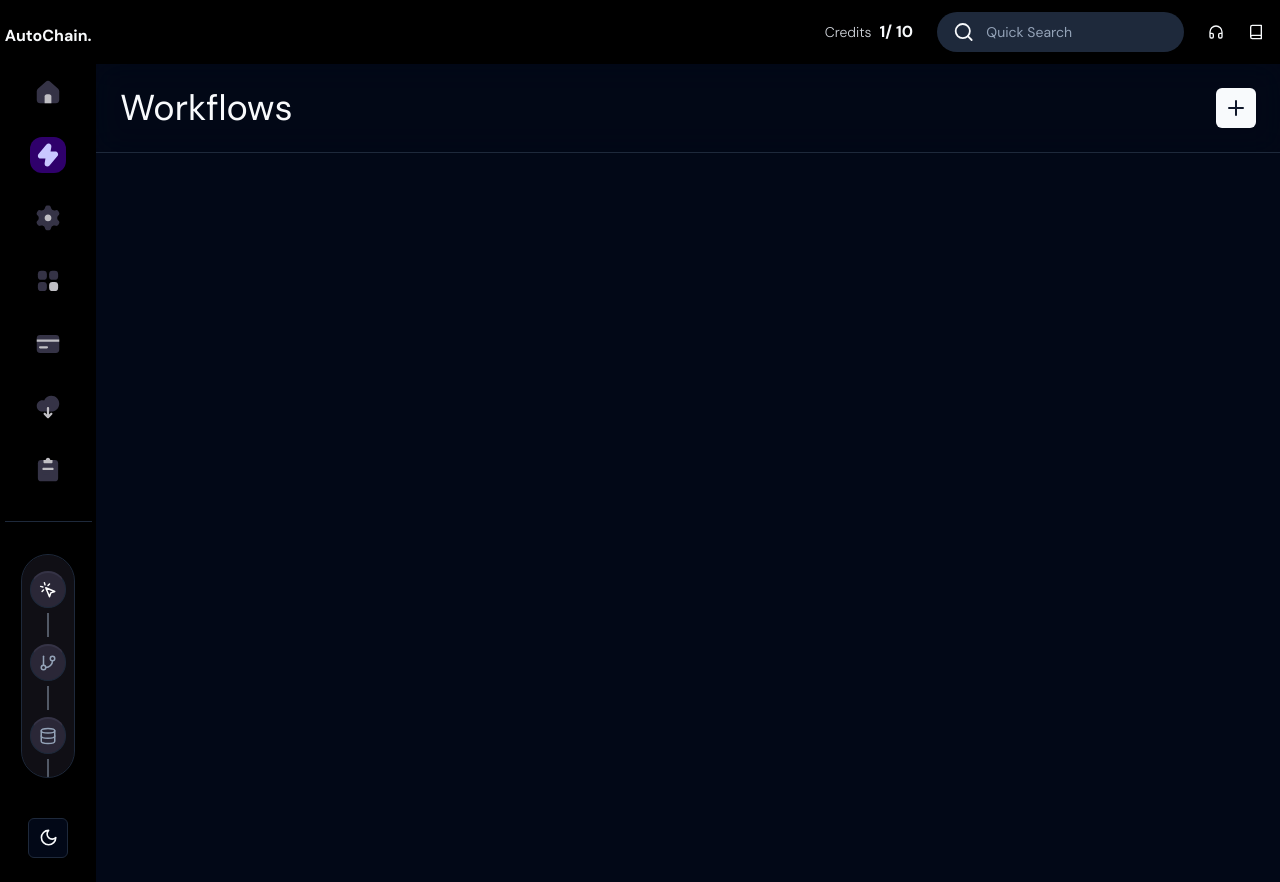
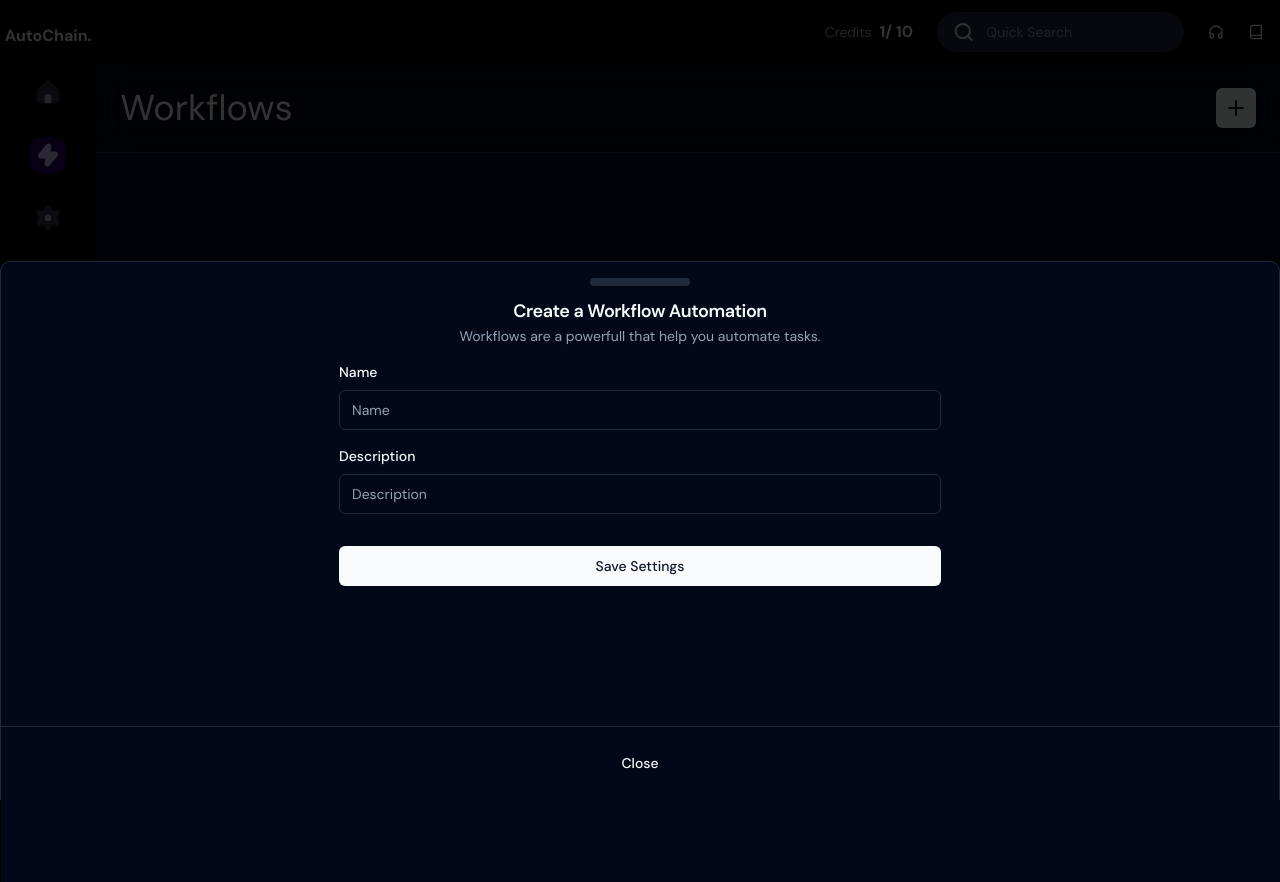
Before and after one commit to Satyajit-Sahoo45/AutoChain, a Next.js app: page /workflows in a window 1280 px wide. Both pictures are taken after a click on the button 1236 px from the left and 108 px from the top of the page. After the commit the page ends 800 px from the top, so only its background shows below. Built offline with nearby package versions, Linux system fonts and the light colour scheme; no server answers.

Commit message:
feat: added workflow section

```diff
--- a/package.json
+++ b/package.json
@@ -51,7 +51,7 @@
     "tailwind-merge": "^2.4.0",
     "tailwindcss-animate": "^1.0.7",
     "uuid": "^9.0.1",
-    "vaul": "^0.9.0",
+    "vaul": "^0.9.1",
     "zod": "^3.23.8",
     "zustand": "^4.5.2"
   },
--- a/src/app/(main)/(pages)/workflows/_components/workflow-button.tsx
+++ b/src/app/(main)/(pages)/workflows/_components/workflow-button.tsx
@@ -1,14 +1,30 @@
+"use client";
+
+import Workflowform from "@/components/forms/workflow-form";
+import CustomModal from "@/components/global/custom-modal";
 import { Button } from "@/components/ui/button";
+import { useModal } from "@/providers/modal-provider";
 import { Plus } from "lucide-react";
 import React from "react";
 
 type Props = {};
 
 const WorkflowButton = (props: Props) => {
-  const handleClick = () => {};
+  const { setOpen, setClose } = useModal();
+
+  const handleClick = () => {
+    setOpen(
+      <CustomModal
+        title="Create a Workflow Automation"
+        subheading="Workflows are a powerfull that help you automate tasks."
+      >
+        <Workflowform />
+      </CustomModal>
+    );
+  };
 
   return (
-    <Button size={"icon"}>
+    <Button size={"icon"} onClick={handleClick}>
       <Plus />
     </Button>
   );
--- a/src/app/layout.tsx
+++ b/src/app/layout.tsx
@@ -9,6 +9,7 @@ import {
   SignedOut,
   UserButton,
 } from "@clerk/nextjs";
+import ModalProvider from "@/providers/modal-provider";
 
 const font = DM_Sans({ subsets: ["latin"] });
 
@@ -34,7 +35,7 @@ export default function RootLayout({
             enableSystem
             disableTransitionOnChange
           >
-            {children}
+            <ModalProvider>{children}</ModalProvider>
           </ThemeProvider>
         </body>
       </html>
--- /dev/null
+++ b/src/components/forms/workflow-form.tsx
@@ -0,0 +1,115 @@
+import { WorkflowFormSchema } from "@/lib/types";
+import { zodResolver } from "@hookform/resolvers/zod";
+import { useRouter } from "next/navigation";
+import React from "react";
+import { useForm } from "react-hook-form";
+import { z } from "zod";
+import {
+  Card,
+  CardContent,
+  CardDescription,
+  CardHeader,
+  CardTitle,
+} from "../ui/card";
+import {
+  Form,
+  FormControl,
+  FormField,
+  FormItem,
+  FormLabel,
+  FormMessage,
+} from "../ui/form";
+import { Input } from "../ui/input";
+import { Button } from "../ui/button";
+import { Loader2 } from "lucide-react";
+import { toast } from "sonner";
+// import { onCreateWorkflow } from "@/app/(main)/(pages)/workflows/_actions/workflow-connections";
+import { useModal } from "@/providers/modal-provider";
+
+type Props = {
+  title?: string;
+  subTitle?: string;
+};
+
+const Workflowform = ({ subTitle, title }: Props) => {
+  const { setClose } = useModal();
+  const form = useForm<z.infer<typeof WorkflowFormSchema>>({
+    mode: "onChange",
+    resolver: zodResolver(WorkflowFormSchema),
+    defaultValues: {
+      name: "",
+      description: "",
+    },
+  });
+
+  const isLoading = form.formState.isLoading;
+  const router = useRouter();
+
+  const handleSubmit = async (values: z.infer<typeof WorkflowFormSchema>) => {
+    // const workflow = await onCreateWorkflow(values.name, values.description);
+    // if (workflow) {
+    //   toast.message(workflow.message);
+    //   router.refresh();
+    // }
+    setClose();
+  };
+
+  return (
+    <Card className="w-full max-w-[650px] border-none">
+      {title && subTitle && (
+        <CardHeader>
+          <CardTitle>{title}</CardTitle>
+          <CardDescription>{subTitle}</CardDescription>
+        </CardHeader>
+      )}
+      <CardContent>
+        <Form {...form}>
+          <form
+            onSubmit={form.handleSubmit(handleSubmit)}
+            className="flex flex-col gap-4 text-left"
+          >
+            <FormField
+              disabled={isLoading}
+              control={form.control}
+              name="name"
+              render={({ field }) => (
+                <FormItem>
+                  <FormLabel>Name</FormLabel>
+                  <FormControl>
+                    <Input {...field} placeholder="Name" />
+                  </FormControl>
+                  <FormMessage />
+                </FormItem>
+              )}
+            />
+            <FormField
+              disabled={isLoading}
+              control={form.control}
+              name="description"
+              render={({ field }) => (
+                <FormItem>
+                  <FormLabel>Description</FormLabel>
+                  <FormControl>
+                    <Input placeholder="Description" {...field} />
+                  </FormControl>
+                  <FormMessage />
+                </FormItem>
+              )}
+            />
+            <Button className="mt-4" disabled={isLoading} type="submit">
+              {isLoading ? (
+                <>
+                  <Loader2 className="mr-2 h-4 w-4 animate-spin" /> Saving
+                </>
+              ) : (
+                "Save Settings"
+              )}
+            </Button>
+          </form>
+        </Form>
+      </CardContent>
+    </Card>
+  );
+};
+
+export default Workflowform;
--- /dev/null
+++ b/src/components/global/custom-modal.tsx
@@ -0,0 +1,49 @@
+import {
+  Drawer,
+  DrawerClose,
+  DrawerContent,
+  DrawerDescription,
+  DrawerFooter,
+  DrawerHeader,
+  DrawerTitle,
+  DrawerTrigger,
+} from "@/components/ui/drawer";
+import { useModal } from "@/providers/modal-provider";
+
+import React from "react";
+import { Button } from "../ui/button";
+
+type Props = {
+  title: string;
+  subheading: string;
+  children: React.ReactNode;
+  defaultOpen?: boolean;
+};
+
+const CustomModal = ({ children, subheading, title, defaultOpen }: Props) => {
+  const { isOpen, setClose } = useModal();
+  const handleClose = () => setClose();
+
+  return (
+    <Drawer open={isOpen} onClose={handleClose}>
+      <DrawerContent>
+        <DrawerHeader>
+          <DrawerTitle className="text-center">{title}</DrawerTitle>
+          <DrawerDescription className="text-center flex flex-col items-center gap-4 h-96 overflow-scroll">
+            {subheading}
+            {children}
+          </DrawerDescription>
+        </DrawerHeader>
+        <DrawerFooter className="flex flex-col gap-4 bg-background border-t-[1px] border-t-muted">
+          <DrawerClose>
+            <Button variant="ghost" className="w-full" onClick={handleClose}>
+              Close
+            </Button>
+          </DrawerClose>
+        </DrawerFooter>
+      </DrawerContent>
+    </Drawer>
+  );
+};
+
+export default CustomModal;
--- /dev/null
+++ b/src/components/ui/drawer.tsx
@@ -0,0 +1,118 @@
+"use client"
+
+import * as React from "react"
+import { Drawer as DrawerPrimitive } from "vaul"
+
+import { cn } from "@/lib/utils"
+
+const Drawer = ({
+  shouldScaleBackground = true,
+  ...props
+}: React.ComponentProps<typeof DrawerPrimitive.Root>) => (
+  <DrawerPrimitive.Root
+    shouldScaleBackground={shouldScaleBackground}
+    {...props}
+  />
+)
+Drawer.displayName = "Drawer"
+
+const DrawerTrigger = DrawerPrimitive.Trigger
+
+const DrawerPortal = DrawerPrimitive.Portal
+
+const DrawerClose = DrawerPrimitive.Close
+
+const DrawerOverlay = React.forwardRef<
+  React.ElementRef<typeof DrawerPrimitive.Overlay>,
+  React.ComponentPropsWithoutRef<typeof DrawerPrimitive.Overlay>
+>(({ className, ...props }, ref) => (
+  <DrawerPrimitive.Overlay
+    ref={ref}
+    className={cn("fixed inset-0 z-50 bg-black/80", className)}
+    {...props}
+  />
+))
+DrawerOverlay.displayName = DrawerPrimitive.Overlay.displayName
+
+const DrawerContent = React.forwardRef<
+  React.ElementRef<typeof DrawerPrimitive.Content>,
+  React.ComponentPropsWithoutRef<typeof DrawerPrimitive.Content>
+>(({ className, children, ...props }, ref) => (
+  <DrawerPortal>
+    <DrawerOverlay />
+    <DrawerPrimitive.Content
+      ref={ref}
+      className={cn(
+        "fixed inset-x-0 bottom-0 z-50 mt-24 flex h-auto flex-col rounded-t-[10px] border bg-background",
+        className
+      )}
+      {...props}
+    >
+      <div className="mx-auto mt-4 h-2 w-[100px] rounded-full bg-muted" />
+      {children}
+    </DrawerPrimitive.Content>
+  </DrawerPortal>
+))
+DrawerContent.displayName = "DrawerContent"
+
+const DrawerHeader = ({
+  className,
+  ...props
+}: React.HTMLAttributes<HTMLDivElement>) => (
+  <div
+    className={cn("grid gap-1.5 p-4 text-center sm:text-left", className)}
+    {...props}
+  />
+)
+DrawerHeader.displayName = "DrawerHeader"
+
+const DrawerFooter = ({
+  className,
+  ...props
+}: React.HTMLAttributes<HTMLDivElement>) => (
+  <div
+    className={cn("mt-auto flex flex-col gap-2 p-4", className)}
+    {...props}
+  />
+)
+DrawerFooter.displayName = "DrawerFooter"
+
+const DrawerTitle = React.forwardRef<
+  React.ElementRef<typeof DrawerPrimitive.Title>,
+  React.ComponentPropsWithoutRef<typeof DrawerPrimitive.Title>
+>(({ className, ...props }, ref) => (
+  <DrawerPrimitive.Title
+    ref={ref}
+    className={cn(
+      "text-lg font-semibold leading-none tracking-tight",
+      className
+    )}
+    {...props}
+  />
+))
+DrawerTitle.displayName = DrawerPrimitive.Title.displayName
+
+const DrawerDescription = React.forwardRef<
+  React.ElementRef<typeof DrawerPrimitive.Description>,
+  React.ComponentPropsWithoutRef<typeof DrawerPrimitive.Description>
+>(({ className, ...props }, ref) => (
+  <DrawerPrimitive.Description
+    ref={ref}
+    className={cn("text-sm text-muted-foreground", className)}
+    {...props}
+  />
+))
+DrawerDescription.displayName = DrawerPrimitive.Description.displayName
+
+export {
+  Drawer,
+  DrawerPortal,
+  DrawerOverlay,
+  DrawerTrigger,
+  DrawerClose,
+  DrawerContent,
+  DrawerHeader,
+  DrawerFooter,
+  DrawerTitle,
+  DrawerDescription,
+}
--- /dev/null
+++ b/src/providers/modal-provider.tsx
@@ -0,0 +1,70 @@
+"use client";
+import { createContext, useContext, useEffect, useState } from "react";
+
+interface ModalProviderProps {
+  children: React.ReactNode;
+}
+
+export type ModalData = {};
+
+type ModalContextType = {
+  data: ModalData;
+  isOpen: boolean;
+  setOpen: (modal: React.ReactNode, fetchData?: () => Promise<any>) => void;
+  setClose: () => void;
+};
+
+export const ModalContext = createContext<ModalContextType>({
+  data: {},
+  isOpen: false,
+  setOpen: (modal: React.ReactNode, fetchData?: () => Promise<any>) => {},
+  setClose: () => {},
+});
+
+const ModalProvider: React.FC<ModalProviderProps> = ({ children }) => {
+  const [isOpen, setIsOpen] = useState(false);
+  const [data, setData] = useState<ModalData>({});
+  const [showingModal, setShowingModal] = useState<React.ReactNode>(null);
+  const [isMounted, setIsMounted] = useState(false);
+
+  useEffect(() => {
+    setIsMounted(true);
+  }, []);
+
+  const setOpen = async (
+    modal: React.ReactNode,
+    fetchData?: () => Promise<any>
+  ) => {
+    if (modal) {
+      if (fetchData) {
+        setData({ ...data, ...(await fetchData()) } || {});
+      }
+      setShowingModal(modal);
+      setIsOpen(true);
+    }
+  };
+
+  const setClose = () => {
+    setIsOpen(false);
+    setData({});
+  };
+
+  if (!isMounted) return null;
+
+  return (
+    <ModalContext.Provider value={{ data, setOpen, setClose, isOpen }}>
+      {children}
+      {showingModal}
+    </ModalContext.Provider>
+  );
+};
+
+export const useModal = () => {
+  const context = useContext(ModalContext);
+  if (!context) {
+    throw new Error("useModal must be used within the modal provider");
+  }
+  return context;
+};
+
+export default ModalProvider;
```
Also changed, not shown: 1 other file (tests, documents, lock files or other folders).
